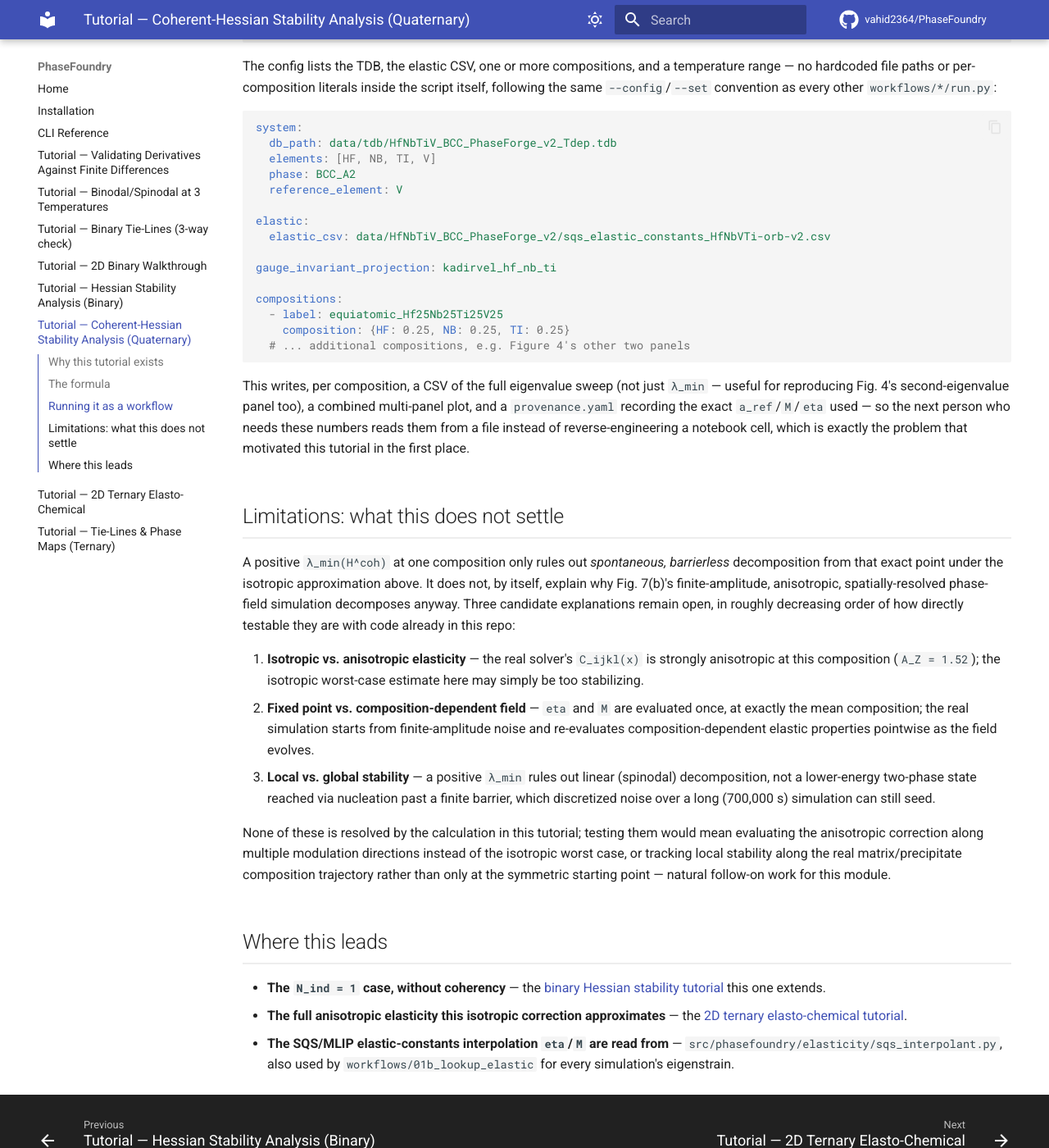
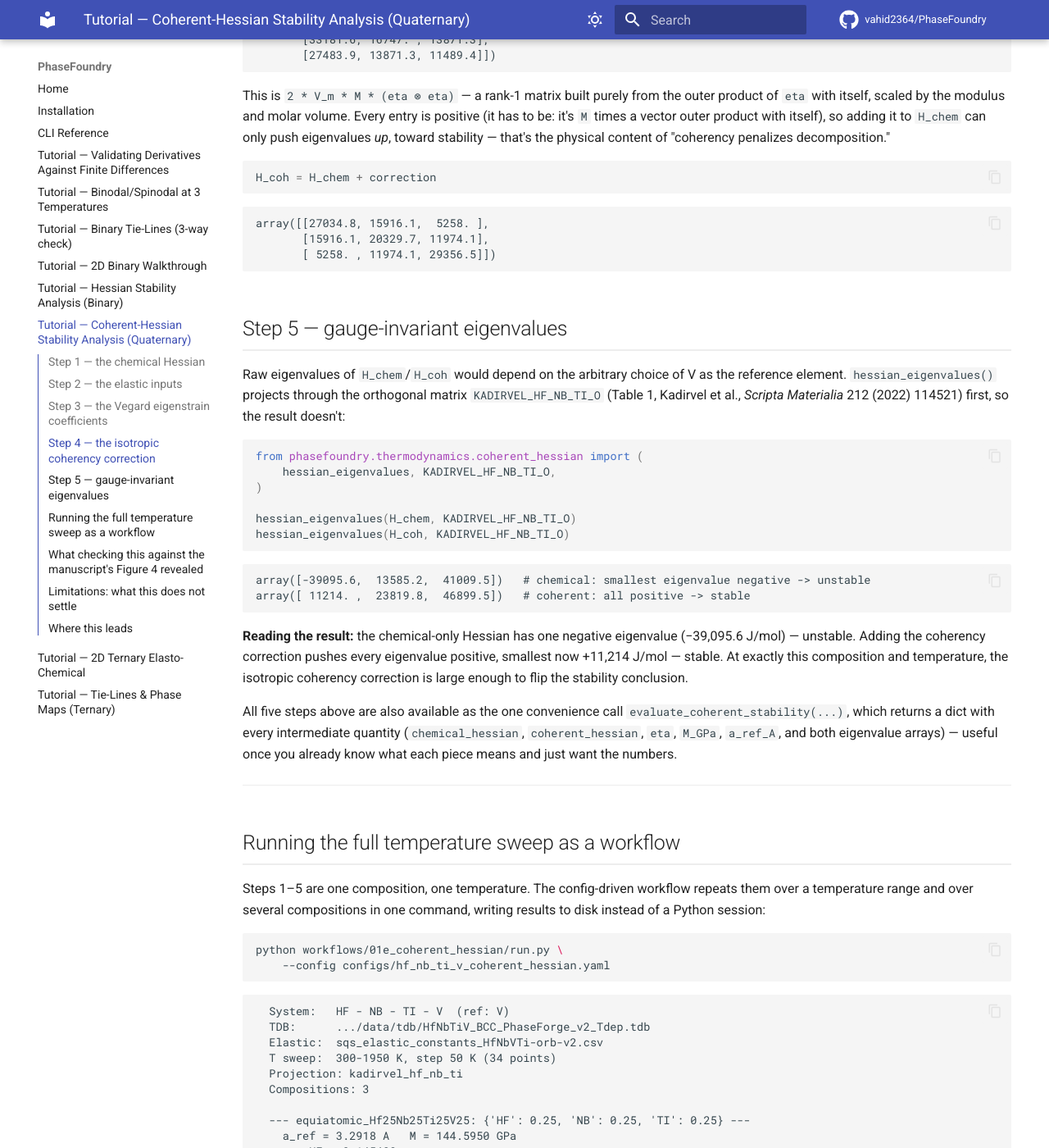
Before and after one commit to vahid2364/PhaseFoundry, an MkDocs documentation site: the page built from docs/tutorial_coherent_hessian_quaternary.md, in a window 1280 px wide and 1400 px high, scrolled down 2133 px. Shown: the whole window at 82% size. Built offline with MkDocs 1.6.1 and Material for MkDocs 9.7.7, drawn with Linux system fonts in a browser that asks for light colours; comment, search, counter and statistics services are not loaded; some of the changed text lies outside the part shown.

Commit message:
Rewrite coherent-Hessian tutorial as a step-by-step walkthrough
Restructures the doc page as a teaching walkthrough (Steps 1-5, each with
the actual code and its real printed output) instead of narrative prose,
so a reader can follow the calculation being built up piece by piece
rather than only reading about it. Adds the regenerated Figure 4 plot.
Keeps the provenance/reconciliation finding and the Limitations section,
now positioned after the walkthrough instead of before it.

````diff
--- a/docs/tutorial_coherent_hessian_quaternary.md
+++ b/docs/tutorial_coherent_hessian_quaternary.md
@@ -4,155 +4,276 @@ The [binary Hessian stability tutorial](tutorial_hessian_stability_binary.md)
 covers `N_ind = 1`, where the Hessian is a bare scalar, and leaves the
 coherency (elastic) correction out entirely. This tutorial covers both
 extensions at once, for the quaternary Hf-Nb-Ti-V system used throughout the
-[manuscript](https://github.com/vahid2364/PhaseFoundry)'s Section 3.4: a
-genuine `N_ind = 3` Hessian, plus the classical isotropic (Cahn, *Acta
-Metall.* 9 (1961) 795) coherency correction added on top of it.
+manuscript's Section 3.4: a genuine `N_ind = 3` Hessian, plus the classical
+isotropic (Cahn, *Acta Metall.* 9 (1961) 795) coherency correction added on
+top of it. By the end you will have built the calculation by hand, piece by
+piece, then run the same thing as a one-command, config-driven workflow.
 
-## Why this tutorial exists
+No new config file is required for the step-by-step part below; it only
+reads two files already on disk: `data/tdb/HfNbTiV_BCC_PhaseForge_v2_Tdep.tdb`
+and `data/HfNbTiV_BCC_PhaseForge_v2/sqs_elastic_constants_HfNbVTi-orb-v2.csv`.
 
-The manuscript's Figure 4 — chemical and coherent Hessian eigenvalues vs.
-temperature, at three Hf-Nb-Ti-V compositions — was originally produced by
-`notebooks/stability_analysis_nonisotropic.ipynb`. That notebook queries a
-TDB named `HfNbVTi.tdb` and reads per-composition eigenstrain/modulus values
-from `sqs_elastic_constants_HfNbVTi.csv` ("pulled from excel sheet," per the
-notebook's own comment). **Neither file exists anywhere in this
-repository.** The production TDB and elastic-constants CSV used for every
-other quaternary result in the paper — including the Fig. 7(b)
-elasto-chemical simulation itself — are different files:
-`data/tdb/HfNbTiV_BCC_PhaseForge_v2_Tdep.tdb` and
-`data/HfNbTiV_BCC_PhaseForge_v2/sqs_elastic_constants_HfNbVTi-orb-v2.csv`.
+---
 
-Substituting the production files in turned out to matter quantitatively,
-not just for provenance hygiene. At the equiatomic composition, 500°C
-(773.15 K, the same temperature as Fig. 7(b)):
+## Step 1 — the chemical Hessian
 
-| Inputs | λ_min(chemical) | λ_min(coherent) |
-|---|---|---|
-| Original notebook (untraceable TDB + CSV) | — | **positive** (reviewer's reading of the published figure) |
-| Production TDB, original notebook's η/M | −39,096 J/mol | **−18,786 J/mol** (negative) |
-| Production TDB **and** production η/M | −39,096 J/mol | **+11,214 J/mol** (positive) |
+`chemical_hessian()` evaluates the Gibbs-Duhem-reduced Hessian
+`H_ij = d(mu_i - mu_ref)/dx_j` at one composition and temperature, via
+pycalphad's Jansson derivatives — the same quantity the
+[binary tutorial](tutorial_hessian_stability_binary.md#the-hessian-api-and-what-it-reduces-to-for-binary)
+introduces, just a genuine 3×3 matrix here instead of a 1×1 one (independent
+elements Hf, Nb, Ti; V is the reference).
 
-Swapping only the TDB flips the sign one way; also correcting η/M (in
-particular η_Hf, which turns out to be 69% larger from the production data
-than the notebook's hand-transcribed value) flips it back. The
-fully-production-consistent result reproduces the reviewer's reading of the
-published figure — so the apparent contradiction between Fig. 4(a) and
-Fig. 7(b) is **not** a data-provenance artifact, and the real explanation
-has to come from the modeling gap described in [Limitations](#limitations-what-this-does-not-settle)
-below. This tutorial exists so that calculation is reproducible from files
-actually tracked in this repo, instead of living only in a notebook cell.
+```python
+from phasefoundry.thermodynamics.coherent_hessian import chemical_hessian
 
-## The formula
+comp = {"HF": 0.25, "NB": 0.25, "TI": 0.25}   # equiatomic
+H_chem = chemical_hessian(
+    db_path="data/tdb/HfNbTiV_BCC_PhaseForge_v2_Tdep.tdb",
+    elements=["HF", "NB", "TI", "V"],
+    phase="BCC_A2",
+    composition=comp,
+    temperature_K=773.15,                      # 500 C
+    reference_element="V",
+)
+```
 
 ```
-H^coh_ij = H^chem_ij + 2 * V_m * M * eta_i * eta_j
+array([[-38709.4, -17265.5, -22225.9],
+       [-17265.5,   3582.7,  -1897.2],
+       [-22225.9,  -1897.2,  17867.1]])
 ```
 
-- `H^chem` is the Gibbs-Duhem-reduced chemical Hessian,
-  `d(mu_i - mu_ref)/dx_j`, exactly as in the
-  [binary tutorial](tutorial_hessian_stability_binary.md#the-hessian-api-and-what-it-reduces-to-for-binary)
-  — just with `N_ind = 3` (Hf, Nb, Ti) instead of 1.
-- `eta_k = (1/a) * da/dx_k` is the per-element Vegard eigenstrain
-  coefficient, evaluated at one composition via central finite difference
-  on the SQS/MLIP-interpolated lattice parameter.
-- `M` is a single scalar "biaxial modulus," read directly from the elastic
-  CSV's own `biaxial_modulus_M_GPa` column.
-- `V_m` is the molar volume, `a³·N_A/2` (BCC, two atoms per cell).
+This matrix alone already has a negative eigenvalue (checked in
+[Step 5](#step-5-gauge-invariant-eigenvalues) below) — the purely chemical
+free energy predicts this alloy is spinodally unstable at 500°C. Coherency
+is what might change that conclusion.
 
-This is implemented in
-`src/phasefoundry/thermodynamics/coherent_hessian.py`:
+## Step 2 — the elastic inputs
+
+The eigenstrain and modulus come from the SQS/MLIP elastic-constants CSV,
+through `phasefoundry.elasticity.sqs_interpolant` — the same interpolation
+code `workflows/01b_lookup_elastic` uses for every simulation's eigenstrain.
+
+```python
+from pathlib import Path
+from phasefoundry.elasticity.sqs_interpolant import (
+    load_and_filter, build_interpolators, query_composition,
+)
+
+csv_path = Path("data/HfNbTiV_BCC_PhaseForge_v2/sqs_elastic_constants_HfNbVTi-orb-v2.csv")
+df = load_and_filter(csv_path, ["HF", "NB", "TI", "V"])
+interps = build_interpolators(df, ["HF", "NB", "TI"])
+props = query_composition(interps, comp, ["HF", "NB", "TI"])
+```
+
+```
+props["a_relaxed_A"]           # 3.2918   (lattice parameter, angstrom)
+props["biaxial_modulus_M_GPa"] # 144.5950
+```
+
+## Step 3 — the Vegard eigenstrain coefficients
+
+`eta_k = (1/a) * da/dx_k`, one per independent element, via central finite
+difference on the interpolated lattice parameter — same method as the
+alpha-coefficients computed inside `workflows/01b_lookup_elastic`, just
+callable directly at a single composition here.
+
+```python
+from phasefoundry.elasticity.sqs_interpolant import vegard_eta_coefficients
+
+eta = vegard_eta_coefficients(interps, comp, ["HF", "NB", "TI"])
+```
+
+```
+{'HF': 0.1455, 'NB': 0.0734, 'TI': 0.0608}
+```
+
+Hf's coefficient is roughly twice Nb's or Ti's — Hf has by far the biggest
+effect on the lattice parameter of the three.
+
+## Step 4 — the isotropic coherency correction
+
+```python
+from phasefoundry.thermodynamics.coherent_hessian import isotropic_coherent_correction
+
+correction = isotropic_coherent_correction(
+    eta, props["biaxial_modulus_M_GPa"] * 1e9, props["a_relaxed_A"],
+    independent_elements=["HF", "NB", "TI"],
+)
+```
+
+```
+array([[65744.2, 33181.6, 27483.9],
+       [33181.6, 16747. , 13871.3],
+       [27483.9, 13871.3, 11489.4]])
+```
+
+This is `2 * V_m * M * (eta ⊗ eta)` — a rank-1 matrix built purely from the
+outer product of `eta` with itself, scaled by the modulus and molar volume.
+Every entry is positive (it has to be: it's `M` times a vector outer
+product with itself), so adding it to `H_chem` can only push eigenvalues
+*up*, toward stability — that's the physical content of "coherency
+penalizes decomposition."
+
+```python
+H_coh = H_chem + correction
+```
+
+```
+array([[27034.8, 15916.1,  5258. ],
+       [15916.1, 20329.7, 11974.1],
+       [ 5258. , 11974.1, 29356.5]])
+```
+
+## Step 5 — gauge-invariant eigenvalues
+
+Raw eigenvalues of `H_chem`/`H_coh` would depend on the arbitrary choice of
+V as the reference element. `hessian_eigenvalues()` projects through the
+orthogonal matrix `KADIRVEL_HF_NB_TI_O` (Table 1, Kadirvel et al., *Scripta
+Materialia* 212 (2022) 114521) first, so the result doesn't:
 
 ```python
 from phasefoundry.thermodynamics.coherent_hessian import (
-    evaluate_coherent_stability, KADIRVEL_HF_NB_TI_O,
+    hessian_eigenvalues, KADIRVEL_HF_NB_TI_O,
 )
 
-result = evaluate_coherent_stability(
-    db_path="data/tdb/HfNbTiV_BCC_PhaseForge_v2_Tdep.tdb",
-    elastic_csv_path="data/HfNbTiV_BCC_PhaseForge_v2/sqs_elastic_constants_HfNbVTi-orb-v2.csv",
-    elements=["HF", "NB", "TI", "V"],
-    phase="BCC_A2",
-    composition={"HF": 0.25, "NB": 0.25, "TI": 0.25},
-    temperature_K=773.15,
-    reference_element="V",
-    O=KADIRVEL_HF_NB_TI_O,
-)
-result["lambda_min_chemical"]   # -39095.6
-result["lambda_min_coherent"]   # +11214.0
+hessian_eigenvalues(H_chem, KADIRVEL_HF_NB_TI_O)
+hessian_eigenvalues(H_coh, KADIRVEL_HF_NB_TI_O)
 ```
 
-`O` is the gauge-invariant orthogonal projection (Table 1, Kadirvel et al.,
-*Scripta Materialia* 212 (2022) 114521) that makes the eigenvalues
-independent of which element is chosen as the dependent (reference)
-component — the same role the eigen-decomposition machinery plays in the
-binary tutorial, just nontrivial here because `N_ind = 3` makes the Hessian
-a genuine matrix rather than a bare scalar.
+```
+array([-39095.6,  13585.2,  41009.5])   # chemical: smallest eigenvalue negative -> unstable
+array([ 11214. ,  23819.8,  46899.5])   # coherent: all positive -> stable
+```
 
-!!! warning "This is an isotropic, single-composition, linear approximation"
-    `2·V_m·M·(eta ⊗ eta)` uses **one scalar modulus** applied as a rank-1
-    correction, evaluated **once**, at a single fixed composition. It is
-    not the same calculation as the full anisotropic, composition-dependent
-    `C_ijkl(x)` elasticity actually solved by the elasto-chemical
-    coupling in `phasefoundry.elasticity`
-    (see the [ternary elasto-chemical tutorial](tutorial_2d_ternary_elastic.md)),
-    which the Fig. 7(b) simulation uses. Treat this as a fast linear-stability
-    screening tool, not a substitute for running the phase-field
-    simulation.
+**Reading the result:** the chemical-only Hessian has one negative
+eigenvalue (−39,095.6 J/mol) — unstable. Adding the coherency correction
+pushes every eigenvalue positive, smallest now +11,214 J/mol — stable. At
+exactly this composition and temperature, the isotropic coherency
+correction is large enough to flip the stability conclusion.
 
-## Running it as a workflow
+All five steps above are also available as the one convenience call
+`evaluate_coherent_stability(...)`, which returns a dict with every
+intermediate quantity (`chemical_hessian`, `coherent_hessian`, `eta`,
+`M_GPa`, `a_ref_A`, and both eigenvalue arrays) — useful once you already
+know what each piece means and just want the numbers.
+
+---
+
+## Running the full temperature sweep as a workflow
+
+Steps 1–5 are one composition, one temperature. The config-driven workflow
+repeats them over a temperature range and over several compositions in one
+command, writing results to disk instead of a Python session:
 
 ```bash
 python workflows/01e_coherent_hessian/run.py \
     --config configs/hf_nb_ti_v_coherent_hessian.yaml
 ```
 
-The config lists the TDB, the elastic CSV, one or more compositions, and a
-temperature range — no hardcoded file paths or per-composition literals
-inside the script itself, following the same `--config`/`--set` convention
-as every other `workflows/*/run.py`:
+```
+  System:   HF - NB - TI - V  (ref: V)
+  TDB:      .../data/tdb/HfNbTiV_BCC_PhaseForge_v2_Tdep.tdb
+  Elastic:  sqs_elastic_constants_HfNbVTi-orb-v2.csv
+  T sweep:  300-1950 K, step 50 K (34 points)
+  Projection: kadirvel_hf_nb_ti
+  Compositions: 3
 
-```yaml
-system:
-  db_path: data/tdb/HfNbTiV_BCC_PhaseForge_v2_Tdep.tdb
-  elements: [HF, NB, TI, V]
-  phase: BCC_A2
-  reference_element: V
+  --- equiatomic_Hf25Nb25Ti25V25: {'HF': 0.25, 'NB': 0.25, 'TI': 0.25} ---
+    a_ref = 3.2918 A   M = 144.5950 GPa
+    eta_HF = 0.145488
+    eta_NB = 0.073429
+    eta_TI = 0.060820
+    Written: .../coherent_hessian_fig4_reproduction/eigenvalues_equiatomic_Hf25Nb25Ti25V25.csv
 
-elastic:
-  elastic_csv: data/HfNbTiV_BCC_PhaseForge_v2/sqs_elastic_constants_HfNbVTi-orb-v2.csv
+  --- Hf10Nb40Ti40V10: {'HF': 0.1, 'NB': 0.4, 'TI': 0.4} ---
+    a_ref = 3.2879 A   M = 129.0303 GPa
+    eta_HF = 0.170015
+    eta_NB = 0.085021
+    eta_TI = 0.066252
+    Written: .../coherent_hessian_fig4_reproduction/eigenvalues_Hf10Nb40Ti40V10.csv
 
-gauge_invariant_projection: kadirvel_hf_nb_ti
+  --- Hf60Nb10Ti10V20: {'HF': 0.6, 'NB': 0.1, 'TI': 0.1} ---
+    a_ref = 3.4009 A   M = 150.3315 GPa
+    eta_HF = 0.139535
+    eta_NB = 0.086307
+    eta_TI = 0.053103
+    Written: .../coherent_hessian_fig4_reproduction/eigenvalues_Hf60Nb10Ti10V20.csv
 
-compositions:
-  - label: equiatomic_Hf25Nb25Ti25V25
-    composition: {HF: 0.25, NB: 0.25, TI: 0.25}
-  # ... additional compositions, e.g. Figure 4's other two panels
+  Written: .../coherent_hessian_fig4_reproduction/fig_04_eigenvalues.png
+  Written: .../coherent_hessian_fig4_reproduction/fig_04_eigenvalues.pdf
+  Written: .../coherent_hessian_fig4_reproduction/provenance.yaml
 ```
 
-This writes, per composition, a CSV of the full eigenvalue sweep (not just
-`λ_min` — useful for reproducing Fig. 4's second-eigenvalue panel too), a
-combined multi-panel plot, and a `provenance.yaml` recording the exact
-`a_ref`/`M`/`eta` used — so the next person who needs these numbers reads
-them from a file instead of reverse-engineering a notebook cell, which is
-exactly the problem that motivated this tutorial in the first place.
+![All three Figure 4 panels, regenerated from the production TDB and elastic CSV](images/tutorial_coherent_hessian_quaternary/01_fig4_reproduction.png)
+
+Three files land in `results/HfNbTiV_BCC_PhaseForge_v2/NbHfTiV/coherent_hessian_fig4_reproduction/`
+per composition and overall:
+
+- `eigenvalues_<label>.csv` — the full eigenvalue sweep (all three
+  eigenvalues at every temperature, not just `λ_min` — enough to reproduce
+  Figure 4's second-eigenvalue panel too), e.g.:
+
+  | temperature_K | chem_eig_1 | coh_eig_1 |
+  |---|---|---|
+  | 300.0 | −46,877.4 | −16,411.5 |
+  | 750.0 | −39,990.2 | 9,788.9 |
+  | 900.0 | −33,662.1 | 19,027.8 |
+
+- `fig_04_eigenvalues.png`/`.pdf` — a 3-panel plot, one per composition,
+  chemical and coherent `λ_1` vs. temperature.
+- `provenance.yaml` — the exact `a_ref`/`M`/`eta` used per composition, so
+  reproducing a specific number later doesn't mean re-deriving it.
+
+---
+
+## What checking this against the manuscript's Figure 4 revealed
+
+The calculation above isn't hypothetical — it is the same calculation
+behind the manuscript's Figure 4, redone from files that are actually
+tracked in this repository. The original figure was produced by
+`notebooks/stability_analysis_nonisotropic.ipynb`, which queries a TDB
+named `HfNbVTi.tdb` and reads eta/M from a CSV named
+`sqs_elastic_constants_HfNbVTi.csv` — neither exists anywhere in this repo;
+the notebook's own comment says those values were "pulled from excel
+sheet." Repeating Steps 1–5 above with the production files, instead of
+those two untraceable ones, changes the answer:
+
+| Inputs | λ_min(chemical) | λ_min(coherent) |
+|---|---|---|
+| Original notebook (untraceable TDB + CSV) | — | positive (reviewer's reading of the published figure) |
+| Production TDB, original notebook's η/M | −39,096 J/mol | −18,786 J/mol (negative) |
+| Production TDB **and** production η/M (Steps 1–5 above) | −39,096 J/mol | **+11,214 J/mol (positive)** |
+
+Swapping only the TDB flips the sign one way; also correcting η/M (η_Hf
+turns out to be 69% larger from the production data than the notebook's
+hand-transcribed value — see Step 3) flips it back. The fully
+production-consistent calculation reproduces the reviewer's reading of the
+published figure, so the apparent contradiction with Fig. 7(b)'s observed
+decomposition is **not** a data-provenance artifact — the real explanation
+has to come from the modeling gap described next.
+
+---
 
 ## Limitations: what this does not settle
 
-A positive `λ_min(H^coh)` at one composition only rules out *spontaneous,
-barrierless* decomposition from that exact point under the isotropic
-approximation above. It does not, by itself, explain why Fig. 7(b)'s
-finite-amplitude, anisotropic, spatially-resolved phase-field simulation
-decomposes anyway. Three candidate explanations remain open, in roughly
-decreasing order of how directly testable they are with code already in
-this repo:
+A positive `λ_min(H^coh)` at one composition only rules out spontaneous,
+barrierless decomposition from that exact point, under the isotropic
+approximation used in Step 4. It does not, by itself, explain why
+Fig. 7(b)'s finite-amplitude, anisotropic, spatially-resolved phase-field
+simulation decomposes anyway. Three candidate explanations remain open, in
+roughly decreasing order of how directly testable they are with code
+already in this repo:
 
-1. **Isotropic vs. anisotropic elasticity** — the real solver's
-   `C_ijkl(x)` is strongly anisotropic at this composition (`A_Z = 1.52`);
-   the isotropic worst-case estimate here may simply be too stabilizing.
+1. **Isotropic vs. anisotropic elasticity** — Step 4 uses one scalar
+   modulus `M`. The real solver's `C_ijkl(x)` is strongly anisotropic at
+   this composition (`A_Z = 1.52`); the isotropic worst-case estimate here
+   may simply be too stabilizing.
 2. **Fixed point vs. composition-dependent field** — `eta` and `M` are
-   evaluated once, at exactly the mean composition; the real simulation
-   starts from finite-amplitude noise and re-evaluates composition-dependent
-   elastic properties pointwise as the field evolves.
+   evaluated once, at exactly the mean composition (Steps 2–3). The real
+   simulation starts from finite-amplitude noise and re-evaluates
+   composition-dependent elastic properties pointwise as the field evolves.
 3. **Local vs. global stability** — a positive `λ_min` rules out linear
    (spinodal) decomposition, not a lower-energy two-phase state reached via
    nucleation past a finite barrier, which discretized noise over a long
@@ -164,13 +285,15 @@ directions instead of the isotropic worst case, or tracking local stability
 along the real matrix/precipitate composition trajectory rather than only
 at the symmetric starting point — natural follow-on work for this module.
 
+---
+
 ## Where this leads
 
 - **The `N_ind = 1` case, without coherency** — the
   [binary Hessian stability tutorial](tutorial_hessian_stability_binary.md)
   this one extends.
-- **The full anisotropic elasticity this isotropic correction approximates** —
+- **The full anisotropic elasticity the Step 4 correction approximates** —
   the [2D ternary elasto-chemical tutorial](tutorial_2d_ternary_elastic.md).
-- **The SQS/MLIP elastic-constants interpolation `eta`/`M` are read from** —
+- **The SQS/MLIP elastic-constants interpolation Steps 2–3 use** —
   `src/phasefoundry/elasticity/sqs_interpolant.py`, also used by
   `workflows/01b_lookup_elastic` for every simulation's eigenstrain.
````
Also changed, not shown: docs/images/tutorial_coherent_hessian_quaternary/01_fig4_reproduction.png (added).
